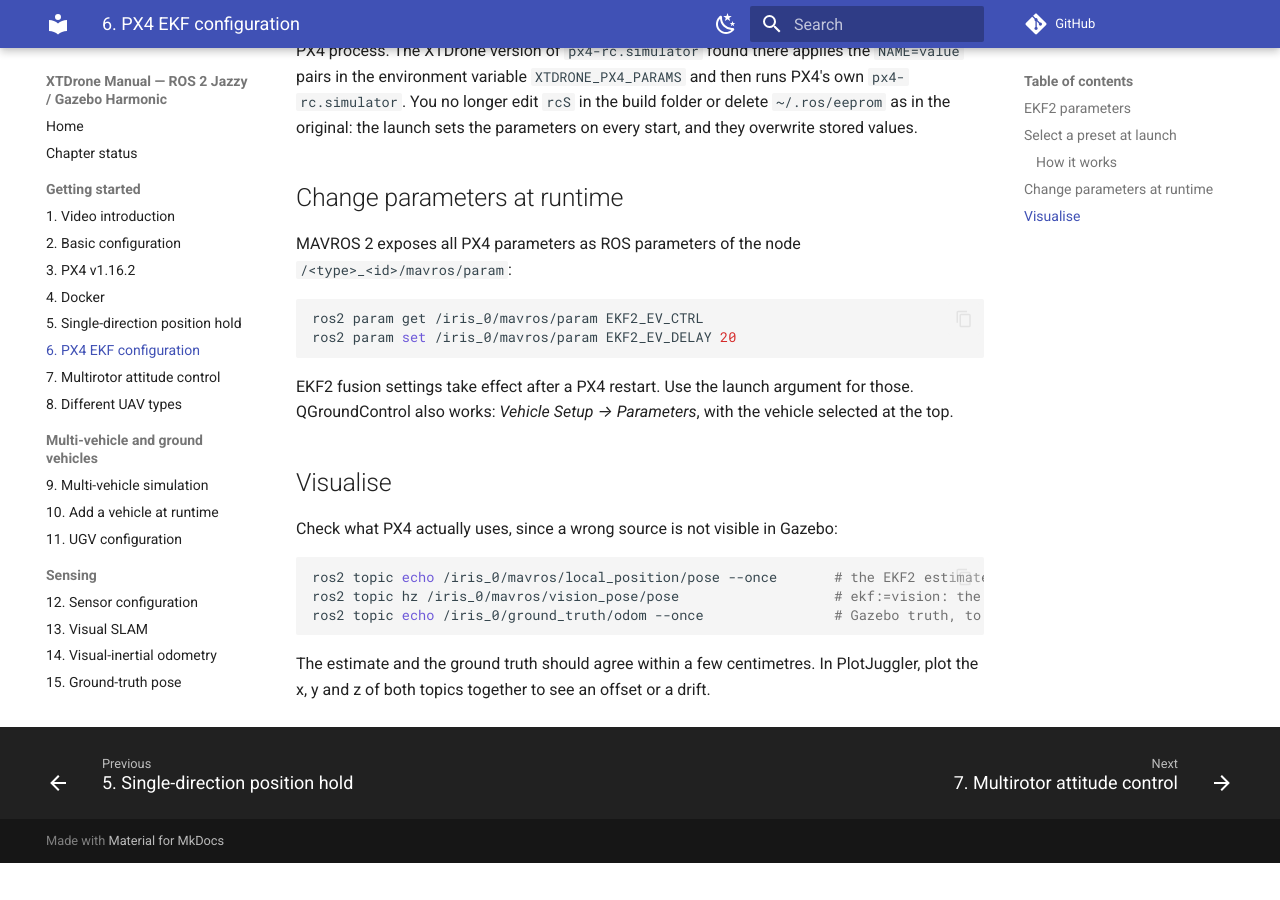
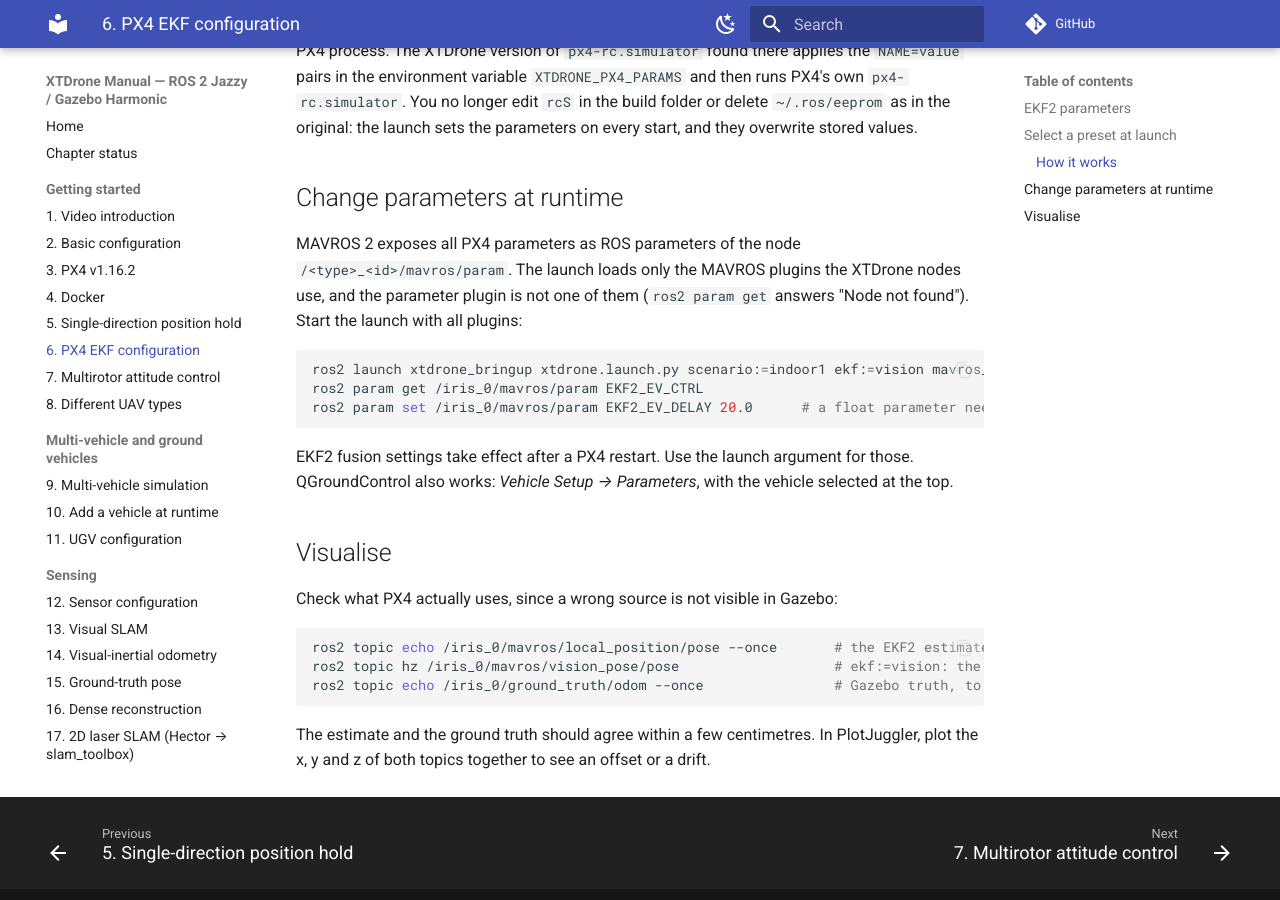
Before and after one commit to parvu/XTDRONE-ROS2, an MkDocs documentation site: the page built from docs/manual/docs/getting-started/06-ekf.md, in a window 1280 px wide and 900 px high, scrolled down 1548 px. Built offline with MkDocs 1.6.1 and Material for MkDocs 9.7.7, drawn with Linux system fonts in a browser that asks for light colours; comment, search, counter and statistics services are not loaded; before the commit the page ends 2411 px from its top, so only the background shows below that.

Commit message:
Manual: mavros_plugins:=all for runtime parameters, ch13 image view, ch15 and ch19 notes from todo.txt
Co-Authored-By: Claude Sonnet 5.5 <noreply@anthropic.com>

````diff
--- a/docs/manual/docs/getting-started/06-ekf.md
+++ b/docs/manual/docs/getting-started/06-ekf.md
@@ -53,11 +53,14 @@ the launch sets the parameters on every start, and they overwrite stored values.
 
 ## Change parameters at runtime
 
-MAVROS 2 exposes all PX4 parameters as ROS parameters of the node `/<type>_<id>/mavros/param`:
+MAVROS 2 exposes all PX4 parameters as ROS parameters of the node `/<type>_<id>/mavros/param`. The launch loads only
+the MAVROS plugins the XTDrone nodes use, and the parameter plugin is not one of them (`ros2 param get` answers
+"Node not found"). Start the launch with all plugins:
 
 ```bash
+ros2 launch xtdrone_bringup xtdrone.launch.py scenario:=indoor1 ekf:=vision mavros_plugins:=all
 ros2 param get /iris_0/mavros/param EKF2_EV_CTRL
-ros2 param set /iris_0/mavros/param EKF2_EV_DELAY 20
+ros2 param set /iris_0/mavros/param EKF2_EV_DELAY 20.0      # a float parameter needs a float value
 ```
 
 EKF2 fusion settings take effect after a PX4 restart. Use the launch argument for those. QGroundControl
````
Also changed, not shown: docs/manual/docs/sensing/13-vslam.md (+2 -0 lines), docs/manual/docs/sensing/15-ground-truth.md (+4 -0 lines), docs/manual/docs/sensing/19-3d-laser-slam.md (+6 -0 lines).
